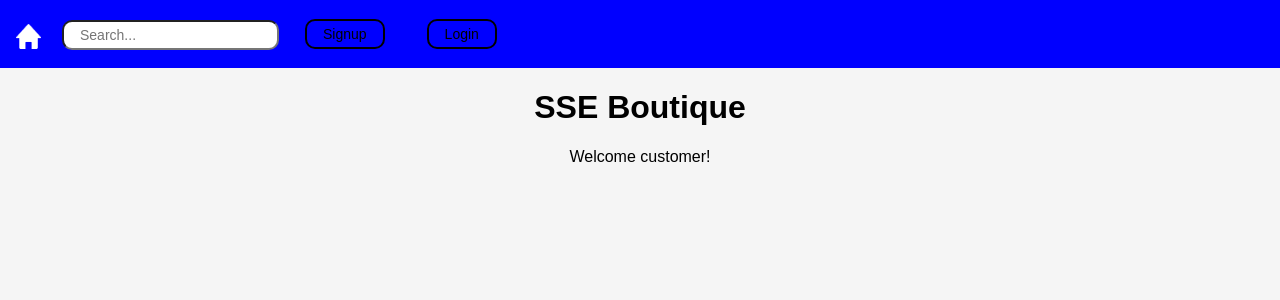
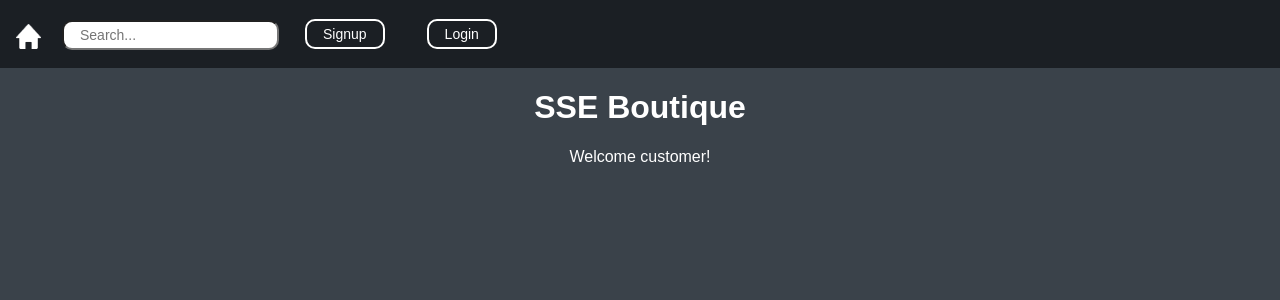
Before and after one commit to Challenger-84/cs_project, a Flask app: page / in a window 1280 px wide. Shown: the top 300 px of the page. Run offline with Flask 2, Linux system fonts and the light colour scheme; some libraries are stand-ins or nearby versions.

Commit message:
Changed colors to bluish black

```diff
--- a/static/stlye.css
+++ b/static/stlye.css
@@ -1,6 +1,6 @@
 body {
-    background-color: whitesmoke;
-    color: black;
+    background-color: #3a424a;
+    color: white;
     text-align: center;
     font-family:sans-serif;
     margin: 0;
@@ -25,8 +25,8 @@ input{
 
 .button{
     background-color: inherit;
-    color: black;
-    border: 2px solid black;
+    color: white;
+    border: 2px solid white;
     padding: 5px 16px;
     font-size: 14px;
     border-radius: 10px;
@@ -34,12 +34,12 @@ input{
 }
 
 .button:hover{
-    background-color: black;
-    color: white;
+    background-color: white;
+    color: black;
 }
 
 .navbar{
-    background-color:blue;
+    background-color:#1b1f24;
     list-style-type: none;
     margin: 0;
     padding: 0px;
```
